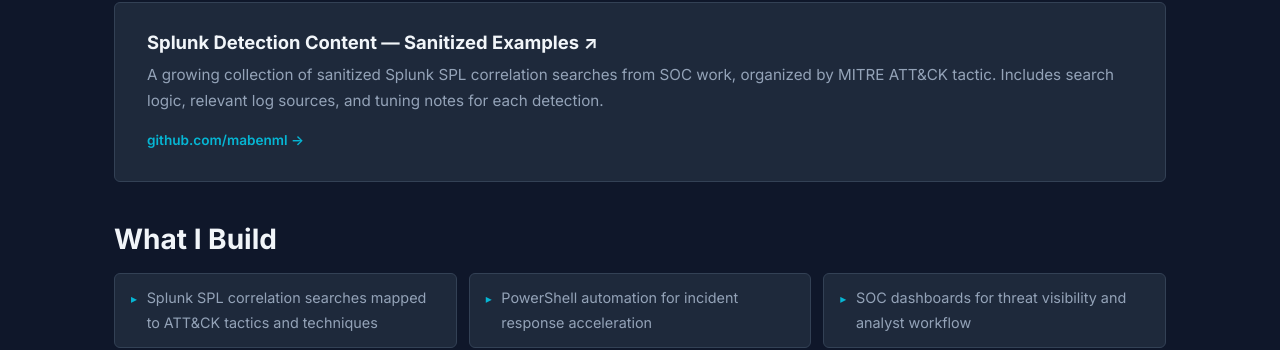
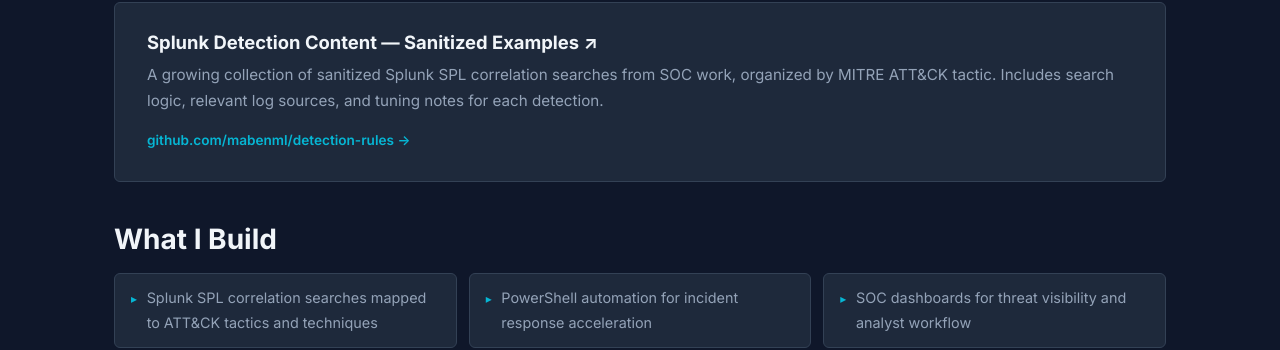
Before and after one commit to mabenml/mabenml.github.io, a Jekyll site: the page built from work/index.html, in a window 1280 px wide and 1212 px high. Shown: the part 274-624 px from the top of the window. Built offline with Jekyll 4.4.1, drawn with Linux system fonts in a browser that asks for light colours.

Commit message:
Update Detection Work GitHub link to point to detection-rules repo
Co-Authored-By: Claude Sonnet 4.6 <noreply@anthropic.com>

```diff
--- a/work/index.html
+++ b/work/index.html
@@ -19,16 +19,15 @@ description: Splunk detection content, PowerShell IR automation, and SOC tooling
 
     <div class="work-card">
       <h3>
-        <!-- Replace href with actual repo URL when live -->
-        <a href="https://github.com/mabenml" target="_blank" rel="noopener">Splunk Detection Content — Sanitized Examples ↗</a>
+        <a href="https://github.com/mabenml/detection-rules" target="_blank" rel="noopener">Splunk Detection Content — Sanitized Examples ↗</a>
       </h3>
       <p>
         A growing collection of sanitized Splunk SPL correlation searches from SOC work,
         organized by MITRE ATT&CK tactic. Includes search logic, relevant log sources,
         and tuning notes for each detection.
       </p>
-      <a class="card-link text-accent" href="https://github.com/mabenml" target="_blank" rel="noopener">
-        github.com/mabenml →
+      <a class="card-link text-accent" href="https://github.com/mabenml/detection-rules" target="_blank" rel="noopener">
+        github.com/mabenml/detection-rules →
       </a>
     </div>
 
```
